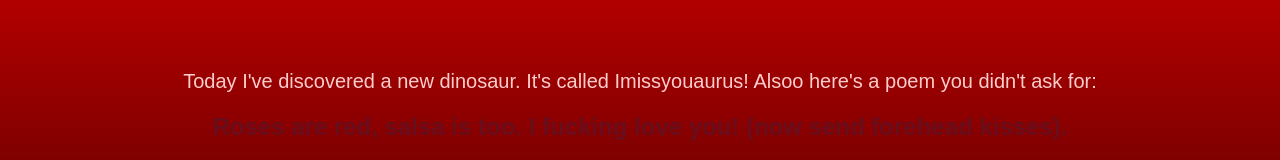
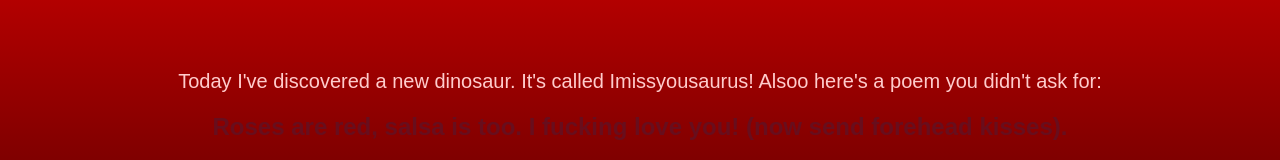
Before and after one commit to vveronikaaa/moncherie.github.io, a plain HTML site: page index.html in a window 1280 px wide. Both pictures are taken after a click on the button "Top secret confidential info". Shown: the part 240-400 px from the top of the page. Drawn offline with Linux system fonts and the light colour scheme.

Commit message:
index.html

```diff
--- a/index.html
+++ b/index.html
@@ -68,7 +68,7 @@
         <h1>Happy Valentine's Day, Daniel! ❤️</h1>
         <p>Got a super secret message for you.</p>
         <button onclick="revealMessage()">Top secret confidential info</button>
-        <p class="hidden-message" id="message">Today I've discovered a new dinosaur. It's called Imissyouaurus! Alsoo here's a poem you didn't ask for:</p>
+        <p class="hidden-message" id="message">Today I've discovered a new dinosaur. It's called Imissyousaurus! Alsoo here's a poem you didn't ask for:</p>
         <p class="poem" id="poem">Roses are red,
 salsa is too.
 I fucking love you!
```
